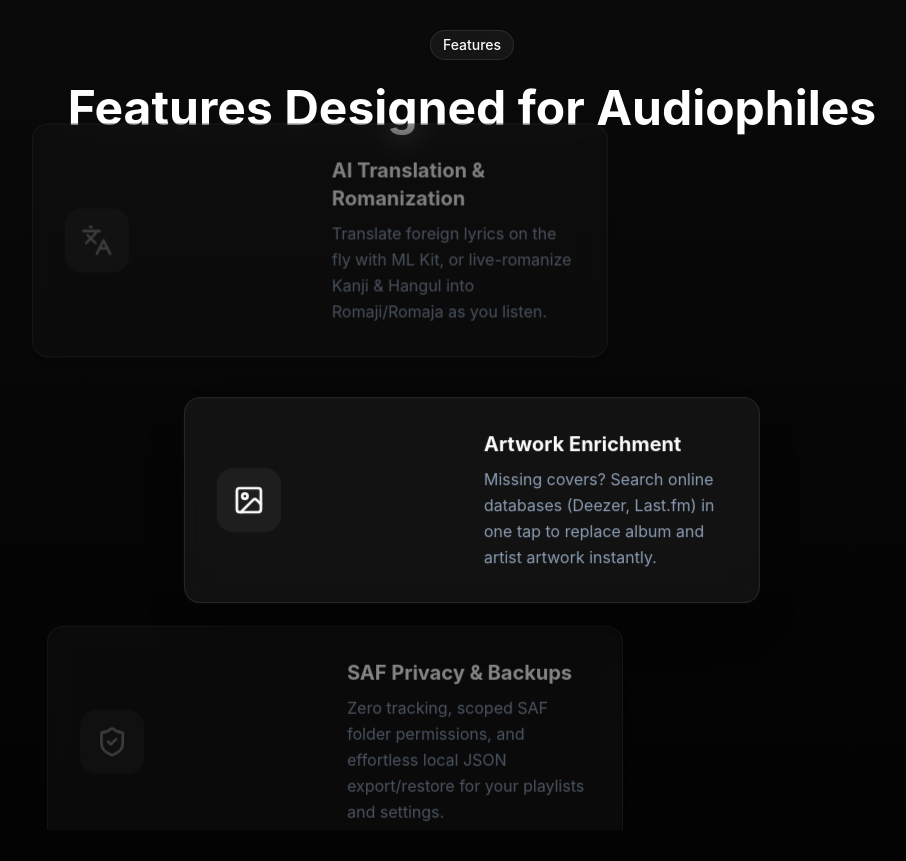
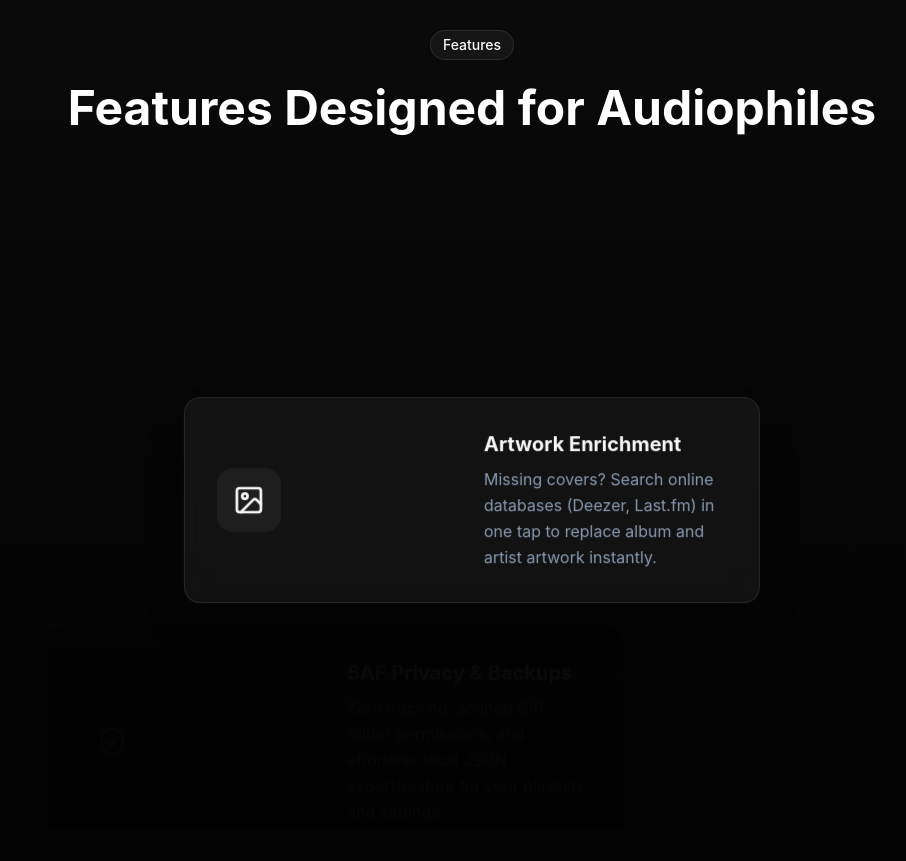
Before and after one commit to Lasteinsa/mf-web, a React (Vite) app: page / in a window 1280 px wide. Shown: the part 2020-2881 px from the top of the page, without its empty margins (168-1074 px from the left). Built offline with nearby package versions, Linux system fonts and the light colour scheme.

Commit message:
style: refine sticky carousel fade and offset

```diff
--- a/src/features/home/components/features/index.tsx
+++ b/src/features/home/components/features/index.tsx
@@ -46,11 +46,11 @@ const FeatureCard = ({
   });
 
   // Calculate Opacity based on distance from 0 degrees (center)
-  // By removing the % 360 modulo, we break the visual loop!
-  // This means Item 5 won't show up above Item 0, and Item 0 won't show up below Item 5.
+  // By dividing by 60 instead of 120, the items fade out twice as fast!
+  // This ensures that when one item is perfectly centered, the adjacent items are nearly invisible.
   const opacity = useTransform(wheelRotation, (rot) => {
     let diff = baseAngle - rot;
-    return Math.max(0, 1 - Math.abs(diff) / 120);
+    return Math.max(0, 1 - Math.abs(diff) / 60);
   });
 
   // Calculate zIndex and boxShadow based on how close it is to center
@@ -175,7 +175,7 @@ const Features = () => {
             </motion.h2>
           </div>
 
-          <div className="relative mx-auto flex h-full w-full max-w-2xl  rounded-4xl">
+          <div className="relative mx-auto flex h-full w-full max-w-2xl rounded-4xl">
             {features.map((feature, i) => (
               <FeatureCard
                 key={i}
```
